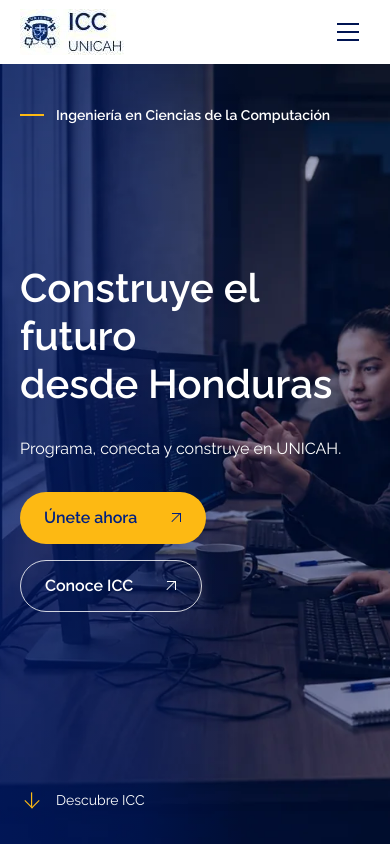
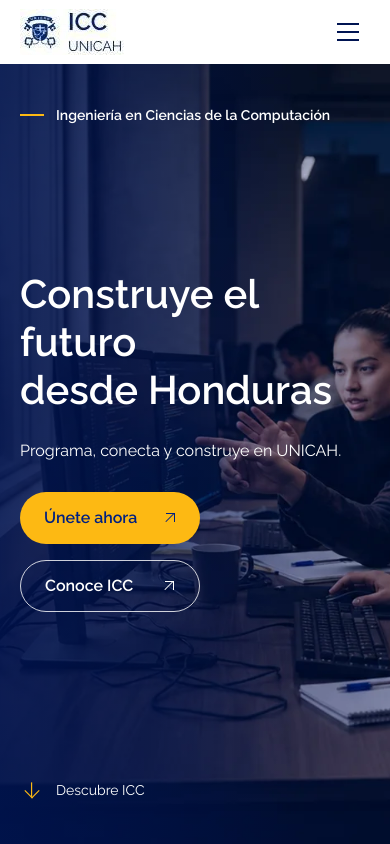
Before and after one commit to Johancito19/ICCWebpage, a Next.js app in the folder icc_webpage/: page / in a window 390 px wide. Shown: the top 844 px of the page. Built offline with nearby package versions, Linux system fonts and the light colour scheme.

Commit message:
Ajustes visuales finales del home

```diff
--- a/icc_webpage/src/styles/publico.css
+++ b/icc_webpage/src/styles/publico.css
@@ -265,9 +265,10 @@ a.pub-mobile-menu-link:hover {
 }
 
 .pub-hero {
-  background-image:
-    linear-gradient(90deg, rgb(0 32 128 / 42%), rgb(0 32 128 / 29%) 36%, transparent 62%),
-    url("/img/publico/hero-icc.webp");
+  --pub-hero-overlay: linear-gradient(
+    90deg, rgb(0 32 128 / 42%), rgb(0 32 128 / 29%) 36%, transparent 62%
+  );
+  background-image: var(--pub-hero-overlay), url("/img/publico/hero-icc.webp");
   background-position: center;
   background-size: cover;
 }
@@ -346,19 +347,70 @@ a.pub-mobile-menu-link:hover {
   outline-offset: 4px;
 }
 
+@media (width < 64rem) {
+  .pub-hero-content {
+    padding-block-end: 2rem;
+  }
+
+  .pub-hero-copy {
+    margin-block-end: 0.75rem;
+  }
+}
+
 @media (width < 40rem) {
+  .pub-hero {
+    --pub-hero-overlay: linear-gradient(
+      90deg, rgb(0 20 82 / 70%), rgb(0 20 82 / 40%) 40%, transparent 76%
+    );
+    background-position: center, calc(50% - 0.25rem) center;
+  }
+
   .pub-hero-content {
     min-height: min(50rem, calc(100svh - 4rem));
     padding-block-start: 2.5rem;
   }
 
+  .pub-hero .pub-eyebrow {
+    font-size: clamp(0.75rem, 3.6vw, 0.875rem);
+  }
+
+  .pub-hero .pub-title {
+    font-size: clamp(1.875rem, 10.25vw, 2.5rem);
+  }
+
   .pub-hero-copy {
-    margin-block-end: 2.5rem;
+    margin-block-end: 1.5rem;
+  }
+
+  .pub-hero-subtitle {
+    margin-block-start: 1.5rem;
   }
 
   .pub-hero-actions {
     flex-direction: column;
     align-items: flex-start;
+    margin-block-start: 1.75rem;
+  }
+
+  .pub-hero-action.btn-amarillo,
+  .pub-hero-action.btn-outline {
+    min-width: 11.25rem;
+  }
+}
+
+@media (width < 40rem) and (height < 43rem) {
+  .pub-hero-content {
+    padding-block: 1.5rem;
+  }
+
+  .pub-hero-copy {
+    margin-block-end: 0;
+    padding-block: 1rem;
+  }
+
+  .pub-hero-subtitle,
+  .pub-hero-actions {
+    margin-block-start: 1rem;
   }
 }
 
```
